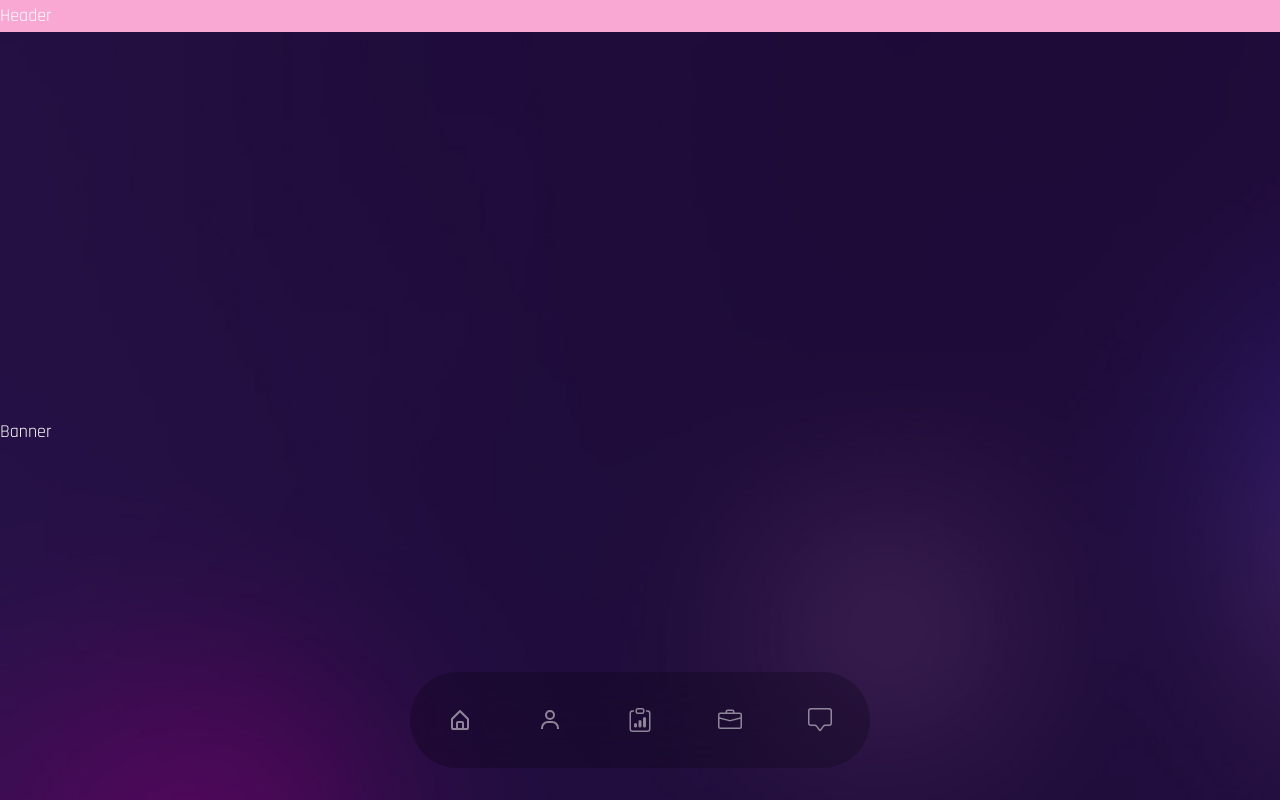
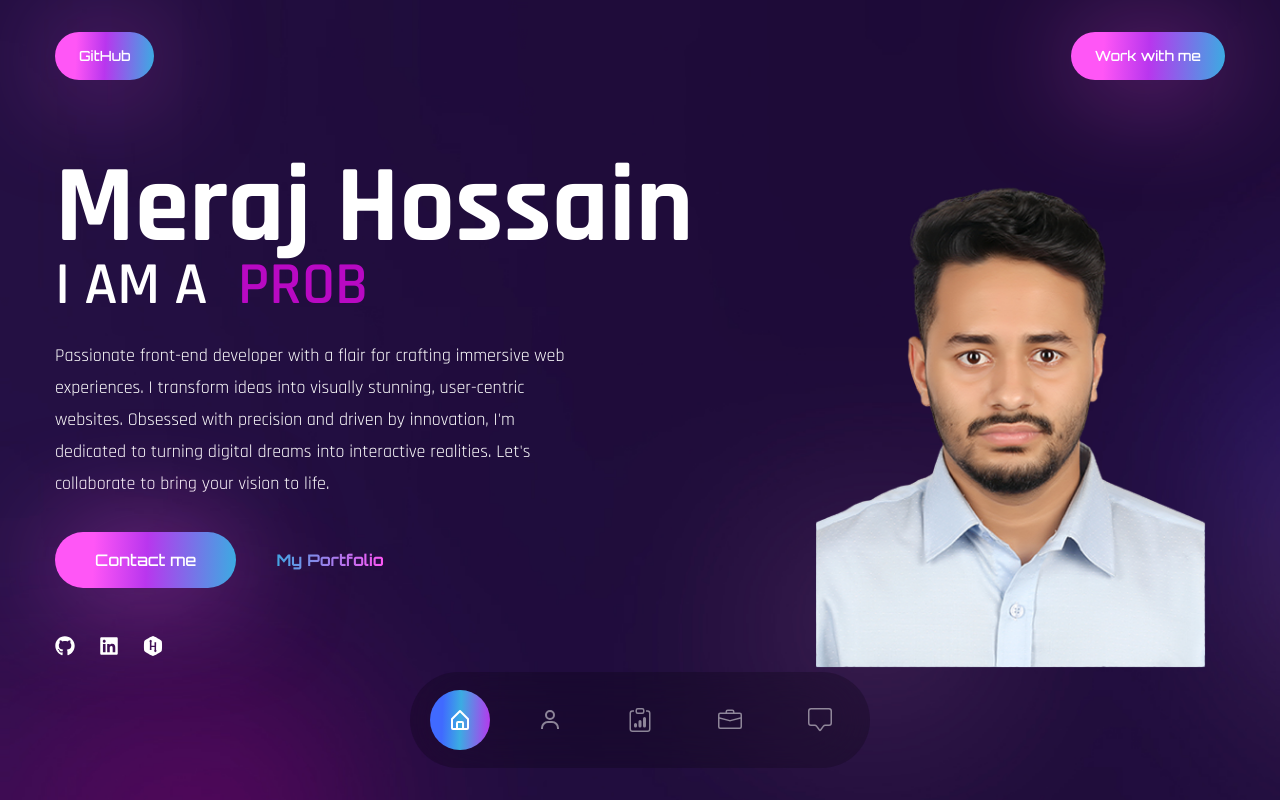
Before and after one commit to meraj2704/portfolio, a React (Create React App) app: page / in a window 1280 px wide. Shown: the top 800 px of the page. Built offline with nearby package versions, Linux system fonts and the light colour scheme; a web font is replaced by a local one.

Commit message:
banner done add some animatio

```diff
--- a/src/components/Banner.js
+++ b/src/components/Banner.js
@@ -1,7 +1,86 @@
 import React from 'react';
+import Image from '../assets/Personal_Picture-removebg-preview.png';
+import { FaGithub, FaLinkedin, FaHackerrank } from 'react-icons/fa';
+import { TypeAnimation } from 'react-type-animation';
+import { motion } from 'framer-motion';
+import { fadeIn } from '../variants';
+const Banner = () => {
+  return <section className='min-h-[85vh] lg:min-h-[78vh] flex items-center' id='home'>
+    <div className='container mx-auto'>
+      <div className='flex flex-col gap-y-8 lg:flex-row lg:gap-x-12 lg:items-center '>
+        <div className='flex-1 text-center font-secondary lg:text-left'>
+          {/* here my name */}
+          <motion.h1
+          variants={fadeIn('up',0.4)}
+          initial='hidden'
+          whileInView={'show'}
+          viewport={{once:false, amount:0.7}}
 
-const Banner = () => {
-  return <div className='section' id='home'>Banner</div>;
+          className='text-[55px] font-bold leadeing-[0.8] md:text-[70px] xl:text-[110px] mb-4 lg:mb-8 '><span>Meraj </span>Hossain</motion.h1>
+          {/* here hEADLINE */}
+          <motion.div
+          variants={fadeIn('up',0.3)}
+          initial='hidden'
+          whileInView={'show'}
+          viewport={{once:false, amount:0.7}}
+          className='mb-6 text-[36px] md:text-[55px] xl:text-[60px] font-secondary font-semibold uppercase leading-[1] mt-4'>
+            <span className='mr-4'>I am a </span>
+            <TypeAnimation sequence={[
+              'Front-End Developer', 2000,
+              'Designer', 2000,
+              'Problem Solver', 2000,
+            ]}
+              speed={50}
+              className='text-accent'
+              wrapper='span'
+              repeat={Infinity}
+            />
+
+          </motion.div>
+          {/* here bio */}
+          <motion.p
+          variants={fadeIn('up',0.3)}
+          initial='hidden'
+          whileInView={'show'}
+          viewport={{once:false, amount:0.7}}
+          className='mb-8 max-w-lg mx-auto lg:mx-0'>Passionate front-end developer with a flair for crafting immersive web experiences. I transform ideas into visually stunning, user-centric websites. Obsessed with precision and driven by innovation, I'm dedicated to turning digital dreams into interactive realities. Let's collaborate to bring your vision to life.</motion.p>
+          {/* contact options */}
+          <motion.div
+          variants={fadeIn('up',0.3)}
+          initial='hidden'
+          whileInView={'show'}
+          viewport={{once:false, amount:0.7}}
+          className='flex max-w-max gap-x-6 items-center mb-12 mx-auto lg:mx-0'>
+            <button className='btn btn-lg'>Contact me</button>
+            <a href="#" className='text-gradient btn-link ml-4'>My Portfolio</a>
+          </motion.div>
+          <motion.div
+          variants={fadeIn('up',0.5)}
+          initial='hidden'
+          whileInView={'show'}
+          viewport={{once:false, amount:0.7}}
+           className='flex text-[20px] gap-x-6 max-w-max mx-auto lg:mx-0 '>
+            <a href="#">
+              <FaGithub></FaGithub>
+            </a>
+            <a href="#">
+              <FaLinkedin></FaLinkedin>
+            </a>
+            <a href="#">
+              <FaHackerrank></FaHackerrank>
+            </a>
+          </motion.div>
+        </div>
+        <motion.div
+        variants={fadeIn('down',0.7)}
+        initial='hidden'
+        whileInView={'show'}
+        // viewport={{once:false, amount:0.7}}
+         className='hidden lg:flex flex-1 max-w-[320px] xl:max-w-[428px] '><img src={Image} alt="" />
+        </motion.div>
+      </div>
+    </div>
+  </section>;
 };
 
 export default Banner;
--- a/src/components/Header.js
+++ b/src/components/Header.js
@@ -1,7 +1,14 @@
 import React from 'react';
-
+import {Link} from 'react-scroll';
 const Header = () => {
-  return <div className='bg-pink-300'>Header</div>;
+  return <header className=' py-8'>
+    <div className="container mx-auto">
+      <div className='flex justify-between items-center'>
+        <a href='https://github.com/IJE2704'><button className='btn btn-sm'>GitHub</button></a>
+        <button className='btn btn-sm'>Work with me</button>
+      </div>
+    </div>
+  </header>;
 };
 
 export default Header;
--- a/src/components/Nav.js
+++ b/src/components/Nav.js
@@ -8,7 +8,7 @@ const Nav = () => {
   return <nav className='fixed bottom-2 lg:bottom-8 w-full overflow-hidden z-50'>
     <div className="container mx-auto">
       <div className='w-full bg-black/20 h-[96px]  backdrop-blur-2xl rounded-full max-w-[460px] mx-auto px-5 flex justify-between items-center text-2xl text-white/50'>
-      <Link to='home' activeClass='active' smooth={true} spy={true} className='cursor-pointer w-[60px] h-[60px] flex items-center justify-center'>
+      <Link to='home' activeClass='active' smooth={true} spy={true} offset={-200} className='cursor-pointer w-[60px] h-[60px] flex items-center justify-center'>
         <BiHomeAlt/>
       </Link>
       <Link to='about' activeClass='active' smooth={true} spy={true} className='cursor-pointer w-[60px] h-[60px] flex items-center justify-center'>
```
Also changed, not shown: src/assets/Personal Picture.jpg (added), src/assets/Personal_Picture-removebg-preview.png (added).
